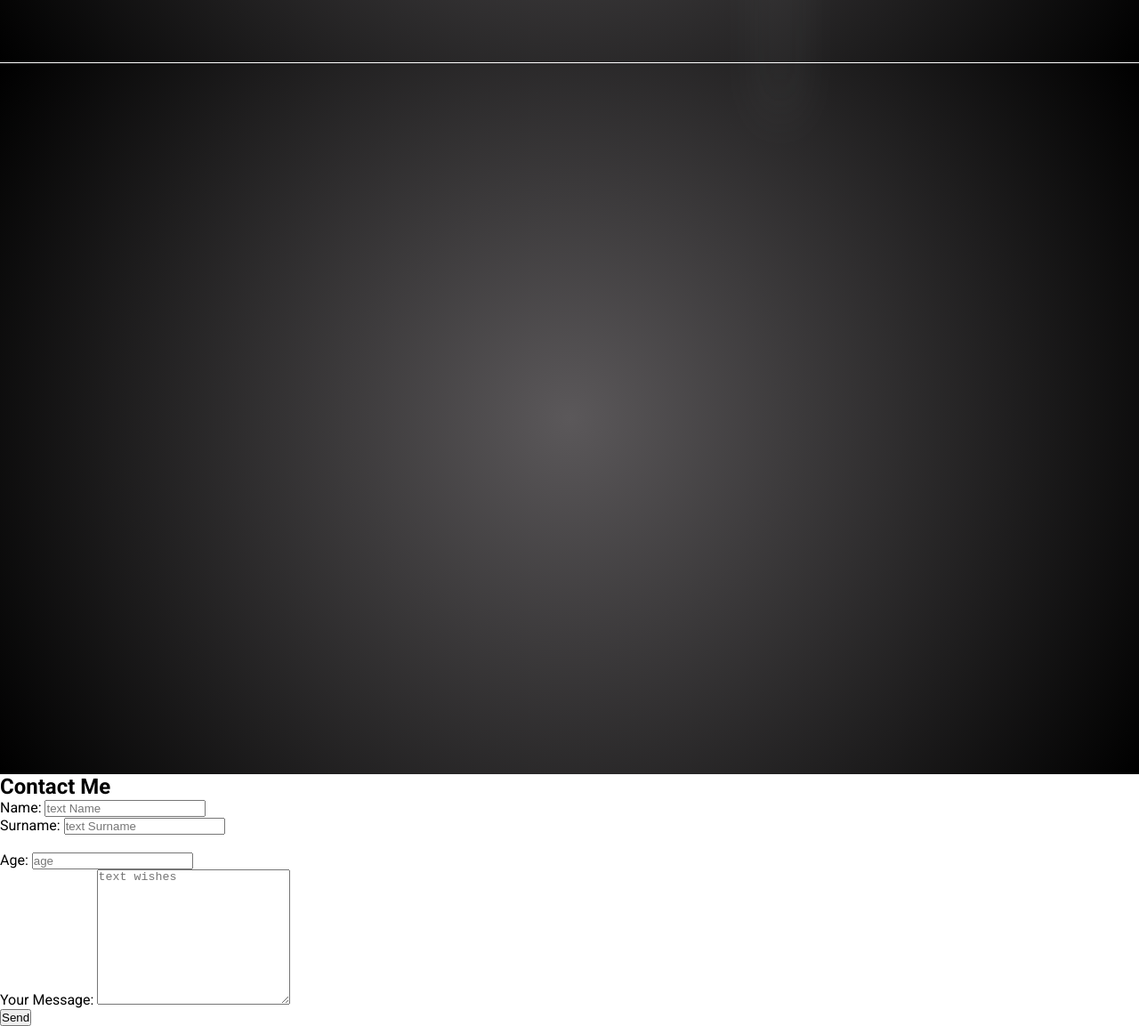
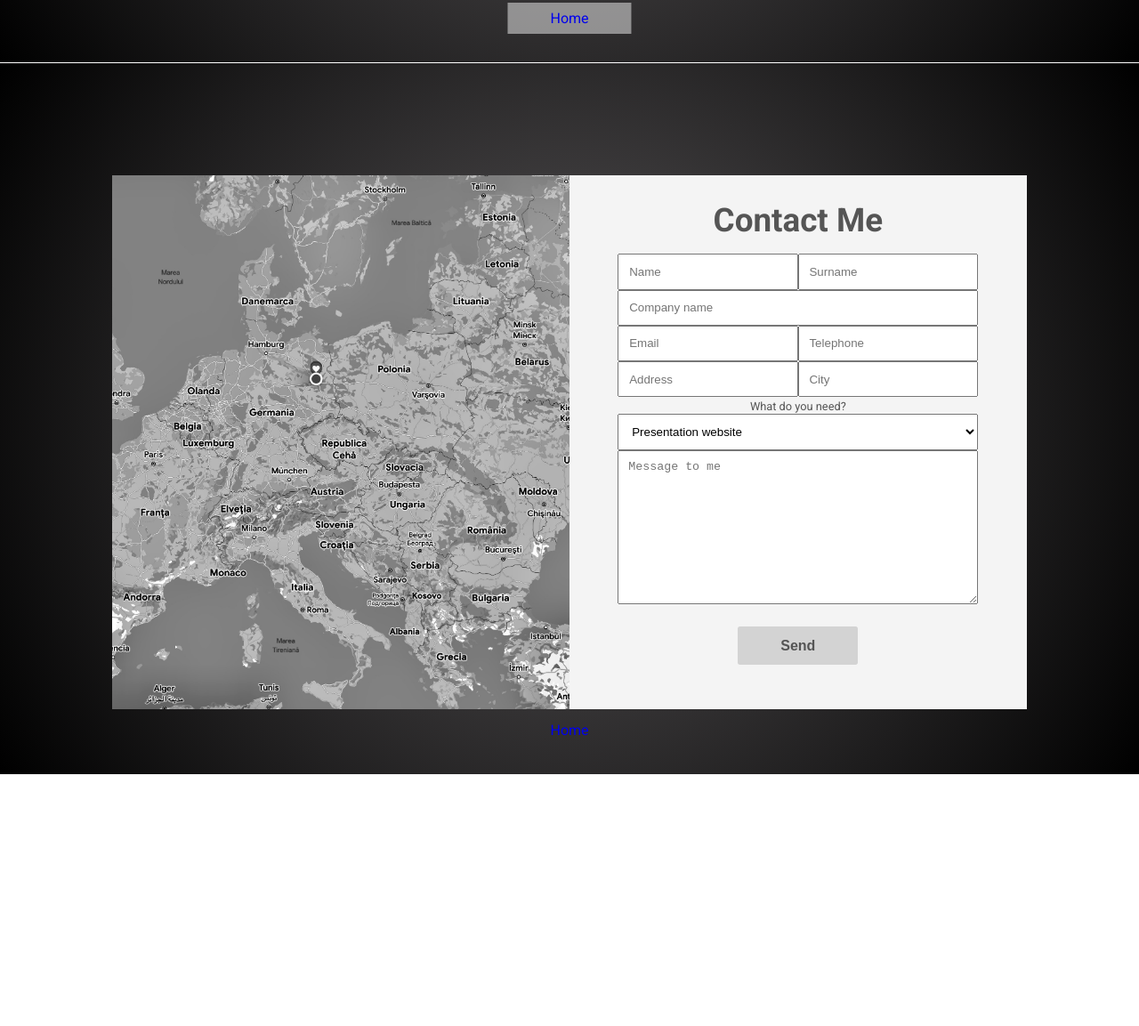
Before and after one commit to elenaRotari/finalProject-UIB, a website: page index.html in a window 1280 px wide. Shown: the part 2330-3483 px from the top of the page at 89% size. After the commit the page ends 3200 px from the top, so only its background shows below. Drawn offline with Linux system fonts and the light colour scheme.

Commit message:
95% done

```diff
--- a/index.html
+++ b/index.html
@@ -140,11 +140,11 @@
               Experience
             </h1>
             <p>
-              I create successful responsive websites that are fast, easy to
-              use, and built with best practices. The main area of my expertise
-              is front-end development, HTML, CSS, JS, building small and medium
-              web apps, custom plugins, features, animations, and coding
-              interactive layouts.
+              I <span class="will">will</span> create successful responsive
+              websites that are fast, easy to use, and built with best
+              practices. The main area of my expertise is front-end development,
+              HTML, CSS, JS, building small and medium web apps, custom plugins,
+              features, animations, and coding interactive layouts.
             </p>
             <p>
               Visit my
@@ -161,53 +161,103 @@
           <img src="./assets/my_middle_pic1.png" alt="2" />
         </div>
       </div>
+      <div class="goHome"><a href="#welcome">Home</a></div>
     </section>
-    <section id="contactMe" class="contactMe"></section>
-    <form action="https://formspree.io/f/meqnvdee" method="post">
-      <div class="container">
+    <section id="contactMe" class="contactMe">
+      <div class="contactMe__block">
+        <div class="gray__block">
+          <div></div>
+        </div>
+        <div class="white__block">
+          <form
+            class="white__flexBlock"
+            action="https://formspree.io/f/meqnvdee"
+            method="post"
+          >
             <h2>Contact Me</h2>
-
+            <div class="row">
               <div>
-          <label>
-            Name:
-            <input type="text" name="name" placeholder="text Name" required />
+                <div class="row">
+                  <div>
+                    <input type="text" placeholder="Name" autocomplete="off" />
+                  </div>
+                  <div>
+                    <input
+                      type="text"
+                      placeholder="Surname"
+                      autocomplete="off"
+                    />
+                  </div>
+                </div>
+                <div class="row">
+                  <div class="row-1">
+                    <input
+                      type="text"
+                      placeholder="Company name"
+                      autocomplete="off"
+                    />
+                  </div>
+                </div>
+                <div class="row">
+                  <div>
+                    <input type="text" placeholder="Email" autocomplete="off" />
+                  </div>
+                  <div>
+                    <input
+                      type="text"
+                      placeholder="Telephone"
+                      autocomplete="off"
+                    />
+                  </div>
+                </div>
+                <div class="row">
+                  <div>
+                    <input
+                      type="text"
+                      placeholder="Address"
+                      autocomplete="off"
+                    />
+                  </div>
+                  <div>
+                    <input type="text" placeholder="City" autocomplete="off" />
+                  </div>
+                </div>
+                <div class="row">
+                  <div class="row-2">
+                    <label
+                      >What do you need?
+                      <select>
+                        <option value="presentation">
+                          Presentation website
+                        </option>
+                        <option value="portfolio">Portfolio</option>
+                        <option value="app">Web or Mobile application</option>
+                        <option value="store">Online shop</option>
+                      </select>
                     </label>
                   </div>
-        <div>
-          <label>
-            Surname:
-            <input
-              type="text"
-              name="Surname"
-              placeholder="text Surname"
-              required
-            />
-          </label>
                 </div>
-        <br />
-        <div>
-          <label>
-            Age:
-            <input type="text" name="age" placeholder="age" required />
-          </label>
+                <div class="row">
+                  <div class="row-1">
+                    <textarea
+                      cols="25"
+                      rows="10"
+                      placeholder="Message to me "
+                    ></textarea>
+                  </div>
                 </div>
                 <div>
-          <label>
-            Your Message:
-            <textarea
-              name="wishes"
-              cols="25"
-              rows="10"
-              placeholder="text wishes"
-              required
-            ></textarea>
-          </label>
+                  <div>
+                    <button>Send</button>
                   </div>
-
-        <button type="submit">Send</button>
+                </div>
+              </div>
             </div>
           </form>
-
+        </div>
+      </div>
+      <div class="goHome"><a href="#welcome">Home</a></div>
+    </section>
     <script
       src="https://kit.fontawesome.com/c2a87afe28.js"
       crossorigin="anonymous"
--- a/sass/_aboutme.scss
+++ b/sass/_aboutme.scss
@@ -1,13 +1,15 @@
 @use "./var";
 
-#aboutMe {
+.aboutMe {
   padding: calc(var.$spacer * 1.5 + 8vw);
+  position: relative;
+
   .aboutMe__block {
     position: relative;
     display: flex;
     flex-direction: column;
     min-height: 100%;
-    @media (min-width: 40em) {
+    @media (min-width: 60em) {
       flex-direction: row;
     }
     .grey__block {
@@ -23,7 +25,7 @@
         flex-direction: column;
         justify-content: center;
         align-items: center;
-        padding: calc(var.$spacer + 2vw);
+        padding: calc(var.$spacer/2 + 3vw);
 
         gap: calc(var.$spacer / 3 + 1.2vw);
         width: 70%;
@@ -84,7 +86,7 @@
       flex-direction: column;
       justify-content: center;
       align-items: center;
-      padding: calc(var.$spacer + 1vw);
+      padding: calc(var.$spacer / 2 + 3vw);
 
       gap: calc(var.$spacer + 2vw);
       h1 {
@@ -95,6 +97,13 @@
       p {
         font-size: calc(var.$spacer/2 + 0.8vw);
         text-align: center;
+        .will {
+          text-decoration: line-through;
+          &:hover {
+            text-decoration: none;
+            cursor: pointer;
+          }
+        }
         a {
           color: #555;
           font-weight: 900;
@@ -109,9 +118,9 @@
     img {
       display: none;
       position: absolute;
-      width: min(40%, 350px);
+      width: min(40%, 370px);
       filter: saturate(0);
-      top: 75%;
+      top: 69%;
       left: 50%;
       transform: translateX(-50%) translateY(-50%);
 
@@ -120,4 +129,14 @@
       }
     }
   }
+  .goHome {
+    position: absolute;
+    bottom: 5%;
+    left: 50%;
+    transform: translateX(-50%);
+    a {
+      background-color: var.$color;
+      padding: 0.5rem 3rem;
+    }
+  }
 }
--- a/sass/_contact.scss
+++ b/sass/_contact.scss
@@ -0,0 +1,111 @@
+@use "./var";
+.contactMe {
+  padding: calc(var.$spacer * 1.5 + 8vw);
+  position: relative;
+  .contactMe__block {
+    display: flex;
+    flex-direction: column;
+    min-height: 100%;
+    @media (min-width: 60em) {
+      flex-direction: row;
+    }
+    .gray__block {
+      display: none;
+      background-image: url(../assets/back.jpg);
+      background-size: cover;
+      position: relative;
+      background-position: center;
+      background-repeat: no-repeat;
+
+      // &::after {
+      //   // content: "\f041";
+      //   font-size: calc(var.$spacer * 1.5);
+      //   font-family: FontAwesome;
+      //   left: 44%;
+      //   top: 30%;
+      //   color: #c21807;
+      //   position: absolute;
+      // }
+
+      @media (min-width: 60em) {
+        display: block;
+        flex: 1;
+      }
+    }
+    .white__block {
+      background-color: whitesmoke;
+      display: flex;
+      flex-direction: column;
+      justify-content: center;
+      align-items: center;
+      color: #555;
+      flex: 1;
+      .white__flexBlock {
+        display: flex;
+        width: 100%;
+        flex-direction: column;
+        justify-content: center;
+        align-items: center;
+        text-align: center;
+        padding: calc(var.$spacer + 1vw);
+        background-color: var.$color;
+        h2 {
+          margin-bottom: var.$spacer;
+          font-size: calc(var.$spacer * 2.3);
+        }
+
+        .row {
+          display: flex;
+          flex-direction: column;
+          justify-content: center;
+          align-items: center;
+
+          @media (min-width: 60em) {
+            flex-direction: row;
+          }
+          .row-1,
+          .row-2,
+          div {
+            width: 100%;
+          }
+          input,
+          select,
+          textarea {
+            padding: 0.8em;
+            width: 100%;
+            &:focus {
+              outline: none;
+            }
+          }
+          label {
+            font-size: 0.8rem;
+          }
+        }
+        button {
+          background-color: lightgrey;
+          margin: calc(var.$spacer * 1.3);
+          padding: 0.8em 3em;
+          border: none;
+          border-radius: calc(var.$spacer / 6);
+          font-weight: 900;
+          font-size: var.$spacer;
+          color: #555;
+          &:hover {
+            transform: scale(1.1);
+            transition: 1500ms;
+            border: none;
+            box-shadow: 0 0 10px #333;
+            cursor: pointer;
+          }
+        }
+      }
+    }
+  }
+
+  .goHome {
+    position: absolute;
+    bottom: 5%;
+    left: 50%;
+    transform: translateX(-50%);
+  }
+}
--- a/sass/_welcome.scss
+++ b/sass/_welcome.scss
@@ -99,6 +99,7 @@
       -moz-animation: fadeOut 1 1s ease-in;
       -o-animation: fadeOut 1 1s ease-in;
       animation: fadeOut 1 1s ease-in;
+      animation-delay: 5s;
     }
 
     #head2 {
@@ -106,10 +107,10 @@
       -moz-animation: fadeOut 1 1s ease-in;
       -o-animation: fadeOut 1 1s ease-in;
       animation: fadeOut 1 1s ease-in;
-      -webkit-animation-delay: 2s;
-      -moz-animation-delay: 2s;
-      -o-animation-delay: 2s;
-      animation-delay: 2s;
+      -webkit-animation-delay: 7s;
+      -moz-animation-delay: 7s;
+      -o-animation-delay: 7s;
+      animation-delay: 7s;
     }
 
     #head3 {
@@ -117,10 +118,10 @@
       -moz-animation: fadeOut 1 1s ease-in;
       -o-animation: fadeOut 1 1s ease-in;
       animation: fadeOut 1 1s ease-in;
-      -webkit-animation-delay: 4s;
-      -moz-animation-delay: 4s;
-      -o-animation-delay: 4s;
-      animation-delay: 4s;
+      -webkit-animation-delay: 9s;
+      -moz-animation-delay: 9s;
+      -o-animation-delay: 9s;
+      animation-delay: 9s;
     }
 
     #head4 {
@@ -128,10 +129,10 @@
       -moz-animation: fadeOut 1 1s ease-in;
       -o-animation: fadeOut 1 1s ease-in;
       animation: fadeOut 1 1s ease-in;
-      -webkit-animation-delay: 6s;
-      -moz-animation-delay: 6s;
-      -o-animation-delay: 6s;
-      animation-delay: 6s;
+      -webkit-animation-delay: 11s;
+      -moz-animation-delay: 11s;
+      -o-animation-delay: 11s;
+      animation-delay: 11s;
     }
 
     #head5 {
@@ -143,10 +144,10 @@
       -moz-animation-fill-mode: forwards;
       -o-animation-fill-mode: forwards;
       animation-fill-mode: forwards;
-      -webkit-animation-delay: 8s;
-      -moz-animation-delay: 8s;
-      -o-animation-delay: 8s;
-      animation-delay: 8s;
+      -webkit-animation-delay: 13s;
+      -moz-animation-delay: 13s;
+      -o-animation-delay: 13s;
+      animation-delay: 13s;
     }
 
     @-webkit-keyframes fadeIn {
```
Also changed, not shown: assets/back.jpg (added), css/style.css, 1 other file. Lines whose indentation alone changed are shown as unchanged.
